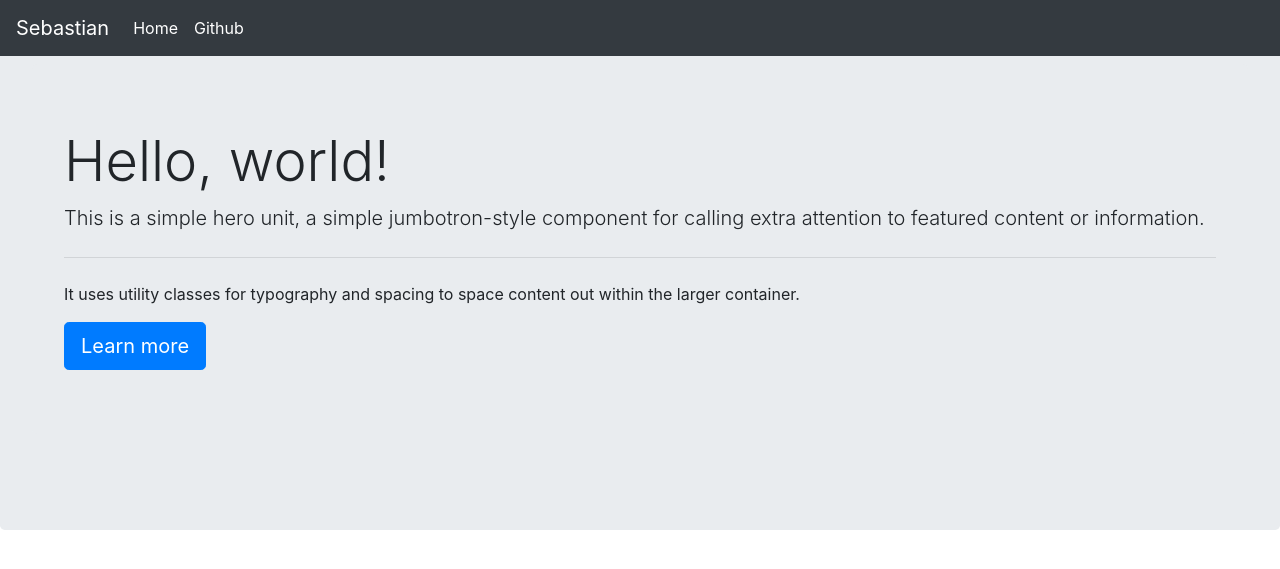
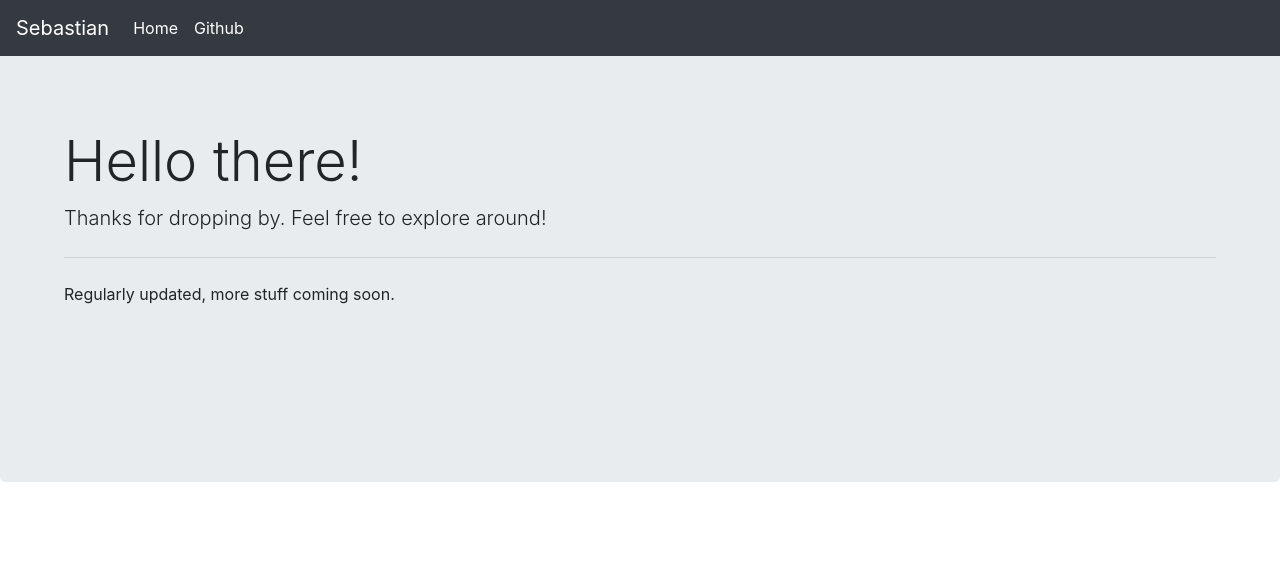
Before and after one commit to angrunhao/angrunhao, a Flask app: page / in a window 1280 px wide. Shown: the top 569 px of the page. Run offline with Flask 2, Linux system fonts and the light colour scheme; some libraries are stand-ins or nearby versions.

Commit message:
Modify index.html
Changed default header in jumbotron to greeting

```diff
--- a/templates/index.html
+++ b/templates/index.html
@@ -4,12 +4,10 @@
 <div class="jumbotron">
 
     <div class="jumbotron">
-        <h1 class="display-4">Hello, world!</h1>
-        <p class="lead">This is a simple hero unit, a simple jumbotron-style component for calling extra attention to
-            featured content or information.</p>
+        <h1 class="display-4">Hello there!</h1>
+        <p class="lead">Thanks for dropping by. Feel free to explore around!</p>
         <hr class="my-4">
-        <p>It uses utility classes for typography and spacing to space content out within the larger container.</p>
-        <a class="btn btn-primary btn-lg" href="#" role="button">Learn more</a>
+        <p>Regularly updated, more stuff coming soon.</p>
     </div>
 
 </div>
```
